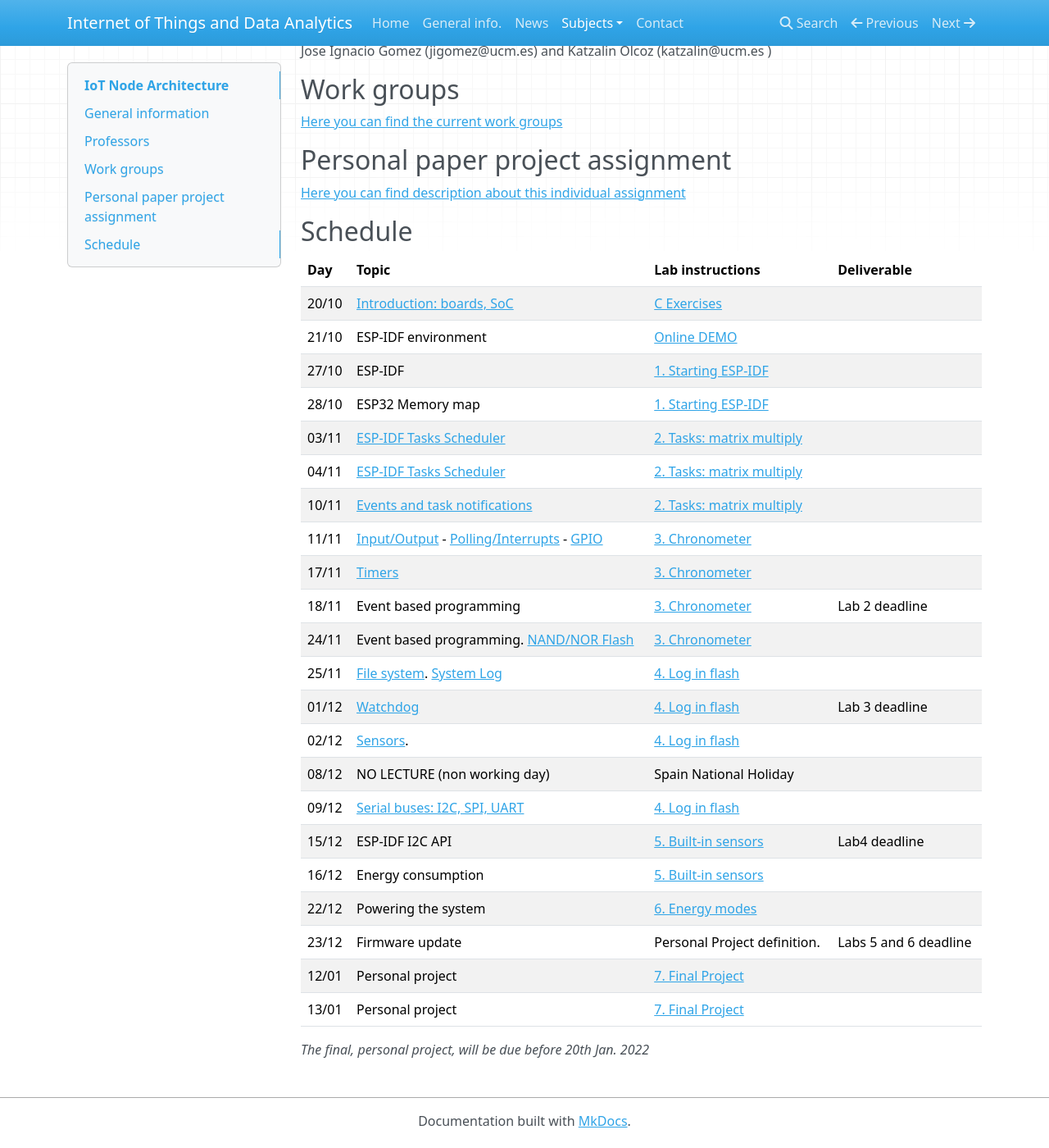
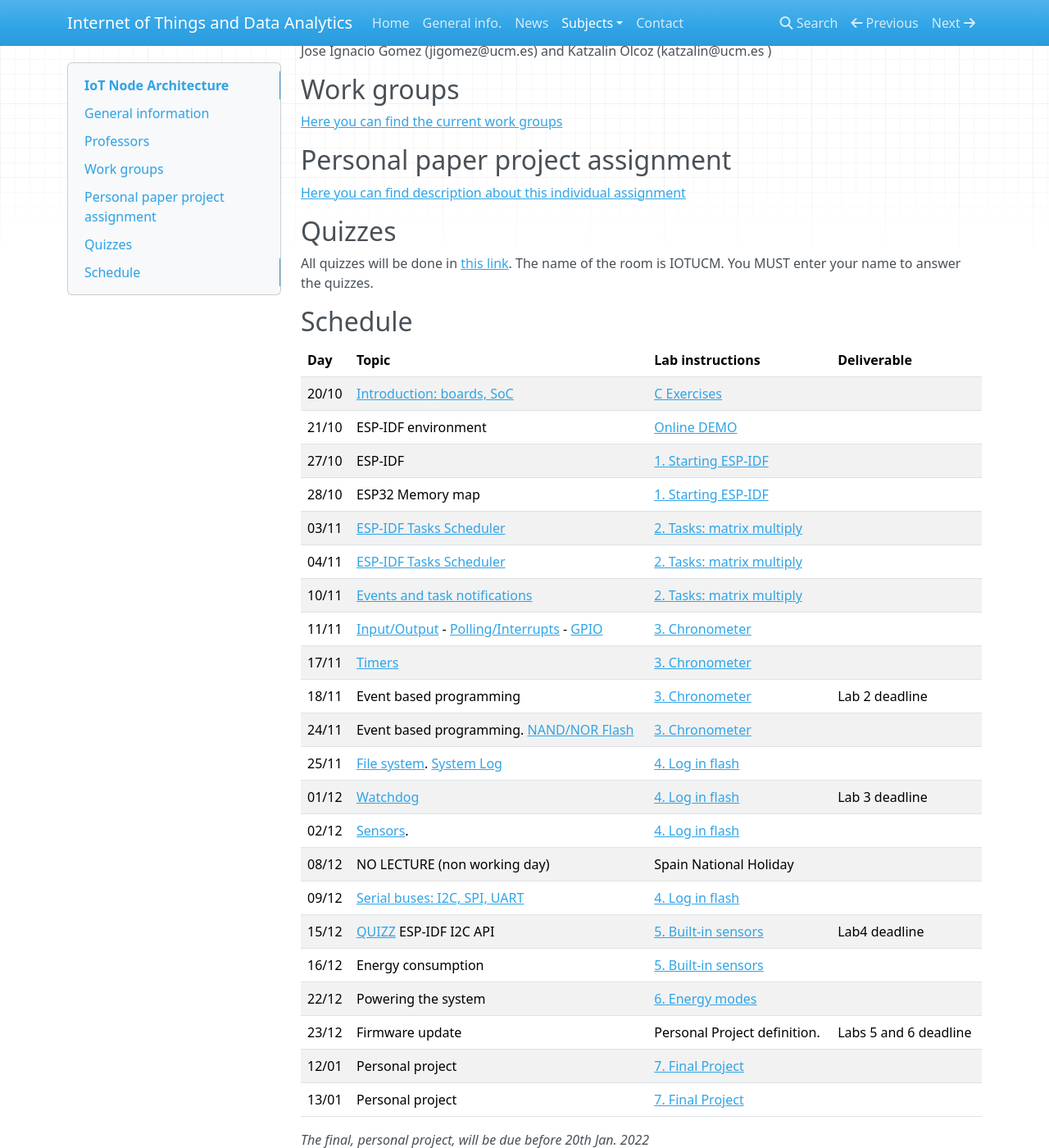
Before and after one commit to iot-da/iot-da.github.io, an MkDocs documentation site: the page built from docs/Subjects/IOTNA/index.md, in a window 1280 px wide and 1400 px high, scrolled down 435 px. Shown: the whole window at 82% size. Built offline with MkDocs 1.6.1, drawn with Linux system fonts in a browser that asks for light colours; nearby versions of some CDN libraries.

Commit message:
quizz 13-Dic

```diff
--- a/docs/Subjects/IOTNA/index.md
+++ b/docs/Subjects/IOTNA/index.md
@@ -25,6 +25,11 @@ Jose Ignacio Gomez (jigomez@ucm.es) and Katzalin Olcoz  (katzalin@ucm.es )
 
 [Here you can find  description about this individual assignment](paperProject.md)
 
+## Quizzes
+All quizzes will be done in [this link](https://b.socrative.com/login/student/). The name of the room is IOTUCM.
+You MUST enter your name to answer the quizzes.
+
+
 ## Schedule
 
 |    Day      | Topic                    |  Lab instructions   |  Deliverable   |
@@ -45,7 +50,7 @@ Jose Ignacio Gomez (jigomez@ucm.es) and Katzalin Olcoz  (katzalin@ucm.es )
 |02/12  | [Sensors](slides/sensors.pdf). 	    | [4. Log in flash](P4/index.md)            |  |
 |08/12  | NO LECTURE (non working day)  | Spain National Holiday    | |
 |09/12  | [Serial buses: I2C, SPI, UART](slides/serial.pdf)	  | [4. Log in flash](P4/index.md)                   |   |
-|15/12  | ESP-IDF I2C API		  | [5. Built-in sensors](P5/index.md)                |  Lab4 deadline |
+|15/12  | [QUIZZ](https://b.socrative.com/login/student/)  ESP-IDF I2C API		  | [5. Built-in sensors](P5/index.md)                |  Lab4 deadline |
 |16/12  | Energy consumption           | [5. Built-in sensors](P5/index.md)         |   |
 |22/12 | Powering the system           | [6. Energy modes](P6/index.md) | |
 |23/12 | Firmware update                 | Personal Project definition.   |  Labs 5 and 6 deadline |
```
